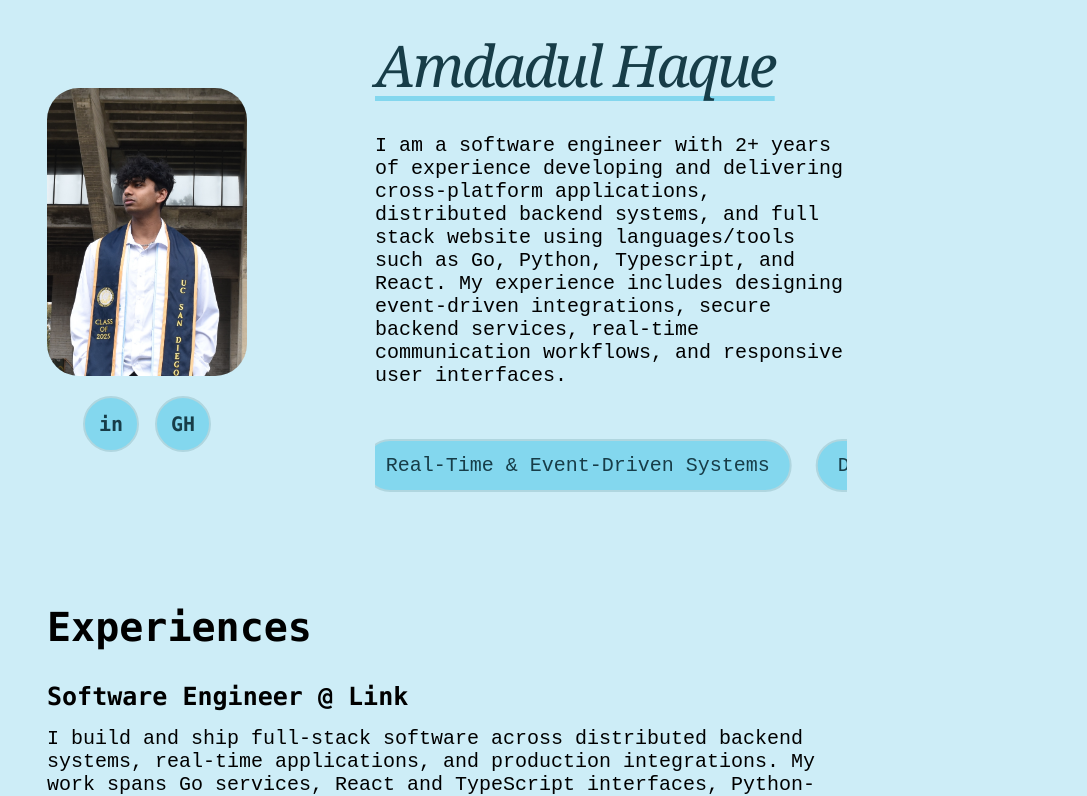
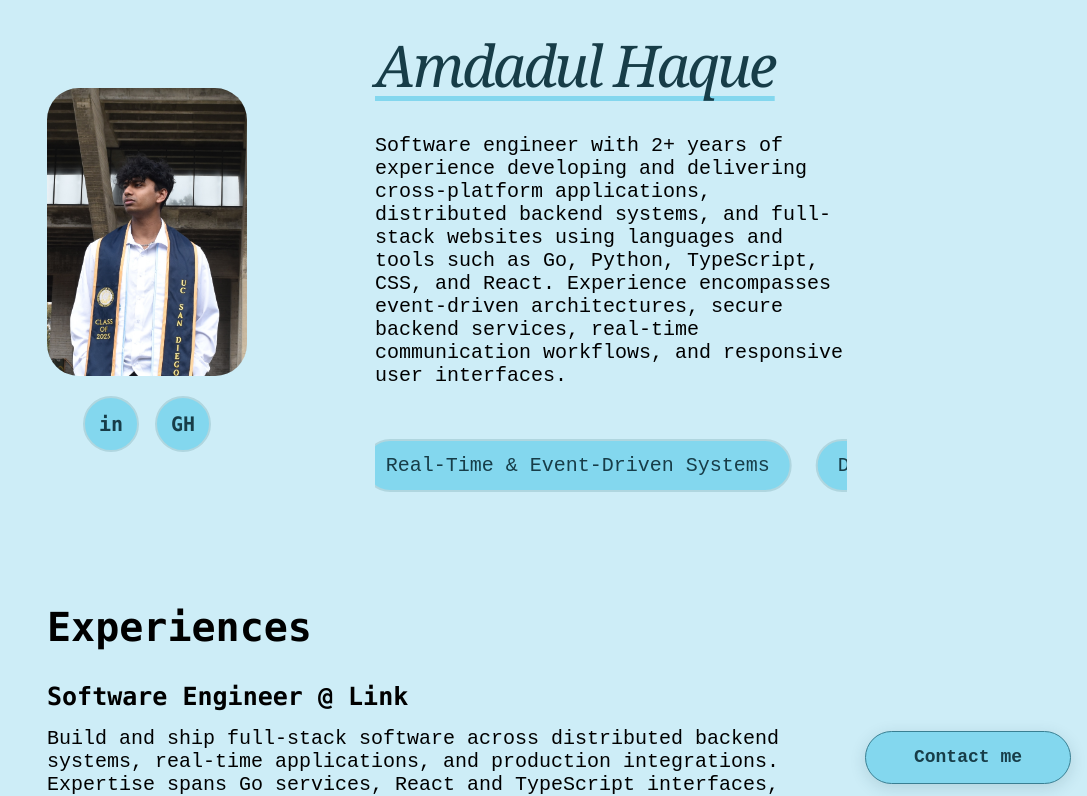
Before and after one commit to Amdadul-coding/personal-website, a React (Vite) app: page / in a window 1280 px wide. Shown: the top 796 px of the page, without its empty margins (193-1280 px from the left). Built offline with nearby package versions, Linux system fonts and the light colour scheme.

Commit message:
Added contact me button and reworded couple sentences

```diff
--- /dev/null
+++ b/src/Components/ContactWidget.tsx
@@ -0,0 +1,105 @@
+import { useEffect, useRef, useState } from 'react';
+import styles from '../styles/contact.module.css';
+
+export default function ContactWidget() {
+  const [isOpen, setIsOpen] = useState(false);
+  const [name, setName] = useState('');
+  const [email, setEmail] = useState('');
+  const [message, setMessage] = useState('');
+  const buttonRef = useRef<HTMLButtonElement>(null);
+  const nameRef = useRef<HTMLInputElement>(null);
+  const restoreFocusRef = useRef(false);
+
+  useEffect(() => {
+    if (isOpen) nameRef.current?.focus();
+    else if (restoreFocusRef.current) {
+      buttonRef.current?.focus();
+      restoreFocusRef.current = false;
+    }
+  }, [isOpen]);
+
+  function closePanel() {
+    restoreFocusRef.current = true;
+    setIsOpen(false);
+  }
+
+  return (
+    <div
+      className={styles.widget}
+      onKeyDown={(event) => {
+        if (isOpen && event.key === 'Escape') {
+          event.preventDefault();
+          closePanel();
+        }
+      }}
+    >
+      {isOpen && (
+        <section
+          id="contact-panel"
+          className={styles.panel}
+          role="dialog"
+          aria-labelledby="contact-heading"
+        >
+          <div className={styles.heading}>
+            <h2 id="contact-heading">Contact me</h2>
+            <button className={styles.close} type="button" onClick={closePanel} aria-label="Close contact form">
+              <span aria-hidden="true">×</span>
+            </button>
+          </div>
+          <form
+            className={styles.form}
+            noValidate
+            onSubmit={(event) => {
+              // Frontend only: keep the draft without sending or validating it.
+              event.preventDefault();
+            }}
+          >
+            <label htmlFor="contact-name">Your name</label>
+            <input
+              ref={nameRef}
+              id="contact-name"
+              name="name"
+              type="text"
+              autoComplete="name"
+              placeholder="Your name"
+              value={name}
+              onChange={(event) => setName(event.target.value)}
+            />
+            <label htmlFor="contact-email">Your email</label>
+            <input
+              id="contact-email"
+              name="email"
+              type="text"
+              inputMode="email"
+              autoComplete="email"
+              placeholder="you@example.com"
+              value={email}
+              onChange={(event) => setEmail(event.target.value)}
+            />
+            <label htmlFor="contact-message">Message</label>
+            <textarea
+              id="contact-message"
+              name="message"
+              rows={6}
+              placeholder="Write your message…"
+              value={message}
+              onChange={(event) => setMessage(event.target.value)}
+            />
+            <button className={styles.send} type="submit">Send</button>
+          </form>
+        </section>
+      )}
+      {!isOpen && <button
+        ref={buttonRef}
+        className={styles.trigger}
+        type="button"
+        aria-expanded={isOpen}
+        aria-controls={isOpen ? 'contact-panel' : undefined}
+        aria-haspopup="dialog"
+        onClick={() => setIsOpen(true)}
+      >
+        Contact me
+      </button>}
+    </div>
+  );
+}
--- a/src/Pages/Home.tsx
+++ b/src/Pages/Home.tsx
@@ -3,6 +3,7 @@ import profile from '../assets/profile.jpg';
 import projectBrightness from '../assets/brightnessController.jpg'
 import resume from '../assets/resume.pdf';
 import resumePreview from '../assets/resume-preview.png';
+import ContactWidget from '../Components/ContactWidget';
 
 const expertise = [
   'Distributed Systems',
@@ -116,7 +117,7 @@ export default function Home() {
   const allExperiences: Record<string, ExperienceProps> ={
     'exp1': {
       title: 'Software Engineer @ Link',
-      description: 'I build and ship full-stack software across distributed backend systems, real-time applications, and production integrations. My work spans Go services, React and TypeScript interfaces, Python-based BACnet automation, JWT authentication, NATS messaging, observability, and customer-facing web platforms. I focus on building reliable systems that connect applications, backend services, and external devices while improving security, debugging, and real-time user experiences.'
+      description: 'Build and ship full-stack software across distributed backend systems, real-time applications, and production integrations. Expertise spans Go services, React and TypeScript interfaces, Python-based BACnet automation, JWT authentication, NATS messaging, observability, and customer-facing web platforms. Specialize in building reliable systems that connect applications, backend services, and external devices while improving security, debugging, and real-time user experiences.'
     },
     'exp2': {
       title: 'Full-Stack Engineer @ MyMicrojourney',
@@ -151,8 +152,8 @@ export default function Home() {
             </span>
           </h1>
           <p className={styles.summary}>
-            I am a software engineer with 2+ years of experience developing and delivering cross-platform applications, distributed backend systems, and
-            full stack website using languages/tools such as Go, Python, Typescript, and React. My experience includes designing event-driven integrations,
+            Software engineer with 2+ years of experience developing and delivering cross-platform applications, distributed backend systems, and
+            full-stack websites using languages and tools such as Go, Python, TypeScript, CSS, and React. Experience encompasses event-driven architectures,
             secure backend services, real-time communication workflows, and responsive user interfaces.
           </p>
           <div className={styles.expertiseCarousel}>
@@ -225,6 +226,7 @@ export default function Home() {
           </div>
         </a>
       </section>
+      <ContactWidget />
     </>
   );
 }
--- /dev/null
+++ b/src/styles/contact.module.css
@@ -0,0 +1,133 @@
+.widget {
+    position: fixed;
+    right: max(1rem, env(safe-area-inset-right));
+    bottom: max(1rem, env(safe-area-inset-bottom));
+    z-index: 100;
+    display: flex;
+    flex-direction: column;
+    align-items: flex-end;
+    gap: .75rem;
+    max-width: calc(100vw - 2rem);
+    color: #173d48;
+    font: 1rem / 1.5 'Courier New', Courier, monospace;
+}
+.trigger,
+.send {
+    border: 1px solid #397f92;
+    background: #83d7ee;
+    color: #173d48;
+    padding: .75rem 1.25rem;
+    font: inherit;
+    font-weight: 700;
+    cursor: pointer;
+}
+.trigger {
+    font-size: 1.125rem;
+    padding-inline: 3rem;
+    border-radius: 999px;
+    box-shadow: 0 4px 16px rgb(23 61 72 / 15%);
+}
+.panel {
+    width: 360px;
+    max-width: 100%;
+    max-height: calc(100dvh - 7rem - env(safe-area-inset-bottom));
+    overflow-y: auto;
+    padding: 1.25rem;
+    border: 1px solid #a1cbd5;
+    border-radius: 1.25rem;
+    background: #f5fcfe;
+    box-shadow: 0 12px 36px rgb(23 61 72 / 18%);
+    transform-origin: bottom right;
+    animation: expandContact 320ms cubic-bezier(.22, 1, .36, 1) both;
+}
+.panel > * {
+    animation: revealContactContent 180ms ease-out 120ms both;
+}
+@keyframes expandContact {
+    from {
+        transform: scale(.42, .1);
+        border-radius: 999px;
+        background: #83d7ee;
+    }
+    to {
+        transform: scale(1);
+        border-radius: 1.25rem;
+        background: #f5fcfe;
+    }
+}
+@keyframes revealContactContent {
+    from { opacity: 0; }
+    to { opacity: 1; }
+}
+.heading {
+    display: flex;
+    align-items: center;
+    justify-content: space-between;
+    gap: 1rem;
+    margin-bottom: 1rem;
+}
+.heading h2 {
+    margin: 0;
+    font: 700 1.25rem / 1.4 Monaco, monospace;
+}
+.close {
+    display: grid;
+    place-items: center;
+    width: 44px;
+    height: 44px;
+    flex-shrink: 0;
+    border: 1px solid #b0d6df;
+    border-radius: 50%;
+    background: #e4f3f7;
+    color: #173d48;
+    font-size: 1.5rem;
+    cursor: pointer;
+}
+.form {
+    display: flex;
+    flex-direction: column;
+    gap: .5rem;
+}
+.form label {
+    font-weight: 700;
+}
+.form input,
+.form textarea {
+    width: 100%;
+    min-width: 0;
+    padding: .75rem;
+    margin-bottom: .5rem;
+    border: 1px solid #a1cbd5;
+    border-radius: .75rem;
+    background: #fff;
+    color: #173d48;
+    font: inherit;
+}
+.form textarea {
+    min-height: 8rem;
+    resize: vertical;
+}
+.form input::placeholder,
+.form textarea::placeholder {
+    color: #46616a;
+}
+.send {
+    border-radius: .75rem;
+}
+.trigger:hover,
+.send:hover,
+.close:hover {
+    background: #9fe1f5;
+}
+.widget button:focus-visible,
+.form input:focus-visible,
+.form textarea:focus-visible {
+    outline: 3px solid #246c80;
+    outline-offset: 3px;
+}
+@media (prefers-reduced-motion: reduce) {
+    .panel,
+    .panel > * {
+        animation: none;
+    }
+}
```
